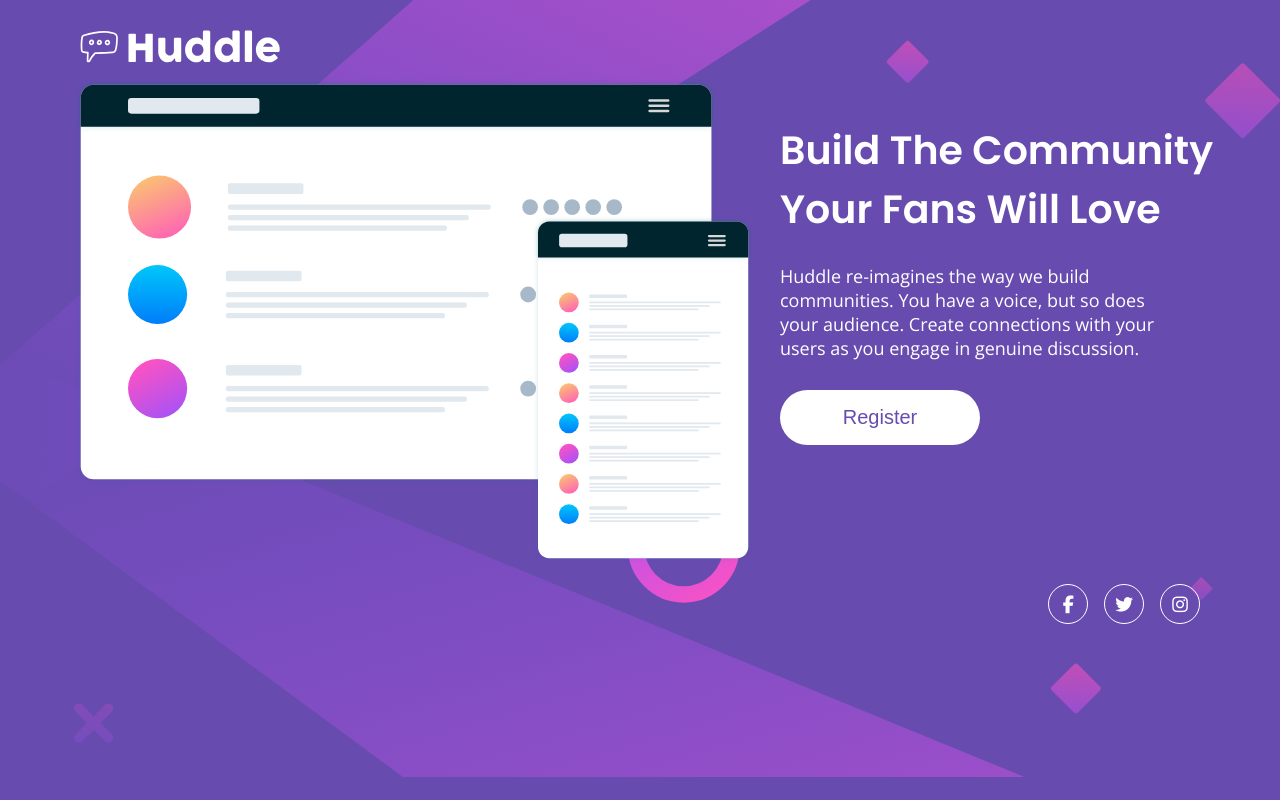
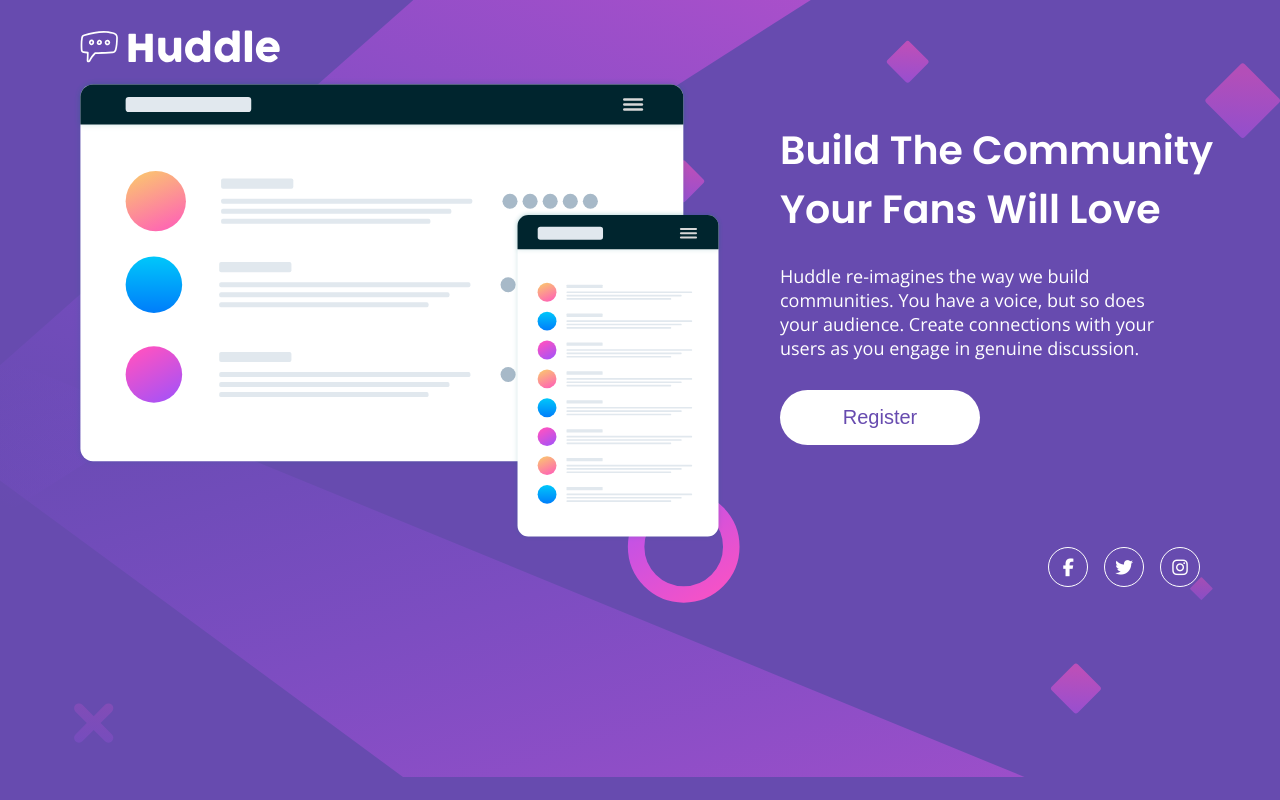
Before and after one commit to leoss-coder/huddle-landing-page, a plain HTML site: page index.html in a window 1280 px wide. Drawn offline with nearby package versions, Linux system fonts and the light colour scheme.

Commit message:
correção

```diff
--- a/src/css/style.css
+++ b/src/css/style.css
@@ -57,7 +57,7 @@ body{
 
 .services .illustration img{
     margin-left: 74px;
-    max-width: 709px;
+    max-width: 650px;
     min-width: 315px;
     width: 100%;
 }
@@ -204,7 +204,6 @@ body{
     height: 40px;
     border: 1px solid #ffffff;
     border-radius: 50%;
-    margin-top: 15px;
     margin-left: 13px;
     text-align: center;
     line-height: 40px;
```
